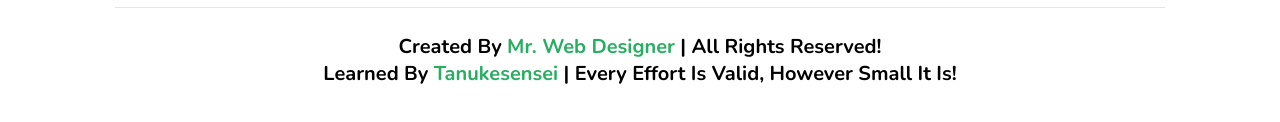
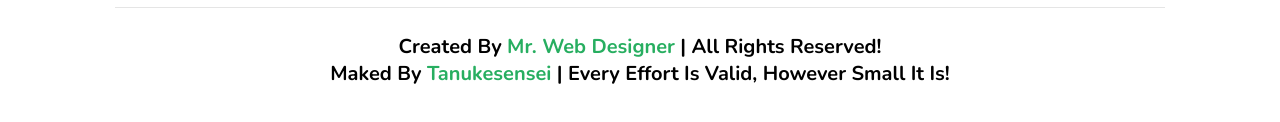
Before and after one commit to tanukesensei/groceryStore, a plain HTML site: page index.html in a window 1280 px wide. Shown: the part 3874-3996 px from the top of the page. Drawn offline with nearby package versions, Linux system fonts and the light colour scheme.

Commit message:
Adjust the credits

```diff
--- a/index.html
+++ b/index.html
@@ -462,7 +462,7 @@
 
       <h1 class="credit">
         created by <span> mr. web designer </span> | all rights reserved! <br/>
-        learned by <span>tanukesensei</span> | Every effort is valid, however
+        Maked by <span><a class="me" href="https://github.com/tanukesensei" target="_blank">tanukesensei</a></span> | Every effort is valid, however
         small it is!
       </h1>
     </section>
--- a/style.css
+++ b/style.css
@@ -15,6 +15,16 @@
   text-decoration: none;
   text-transform: capitalize;
   transition: all 0.2s linear;
+}
+
+.me{
+  color: var(--green);
+  text-decoration: none;
+  cursor: auto;
+}
+
+.me:visited:active, .me:link:active{
+  color:var(--black);
 }
 
 ::selection {
```
